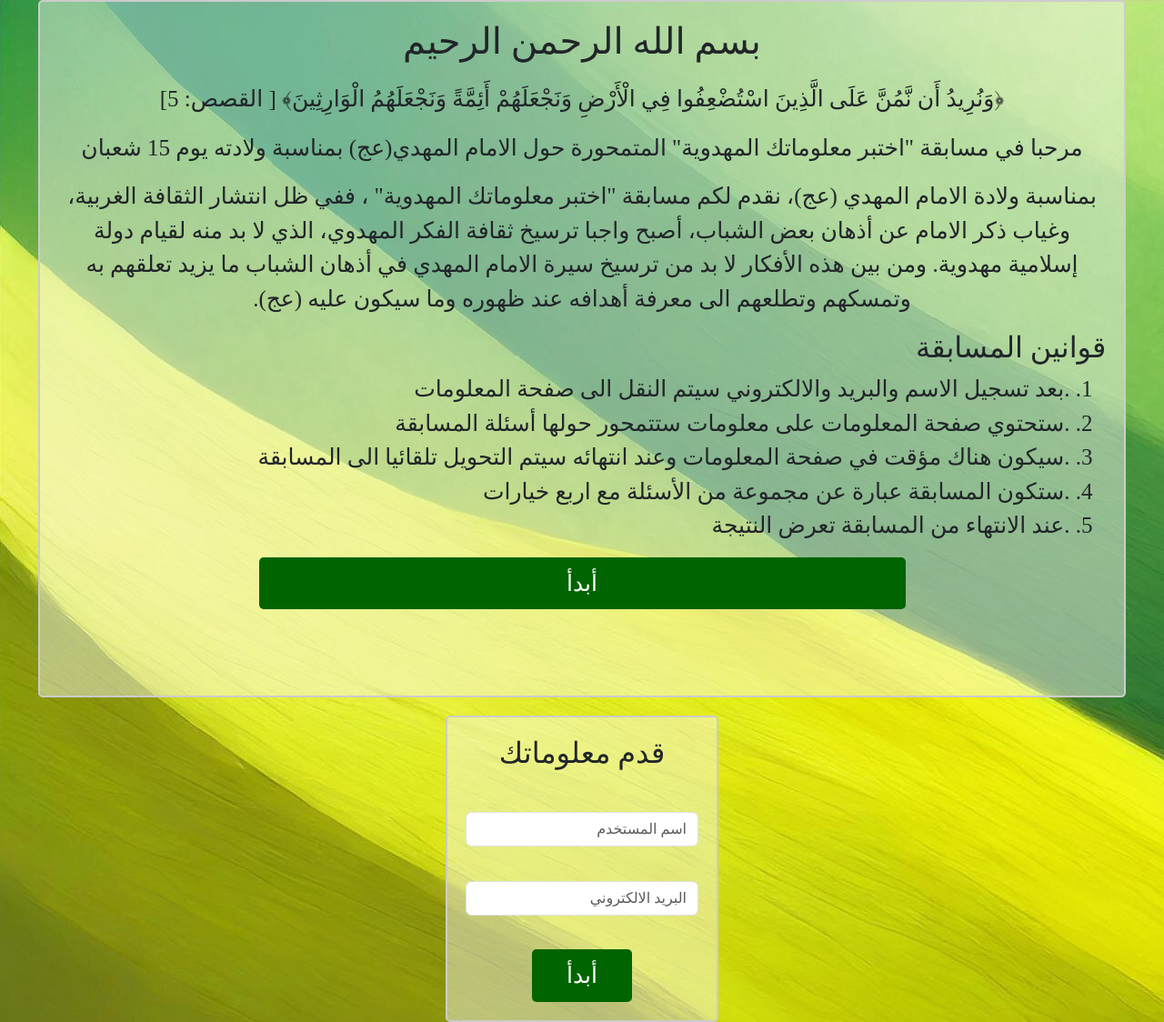
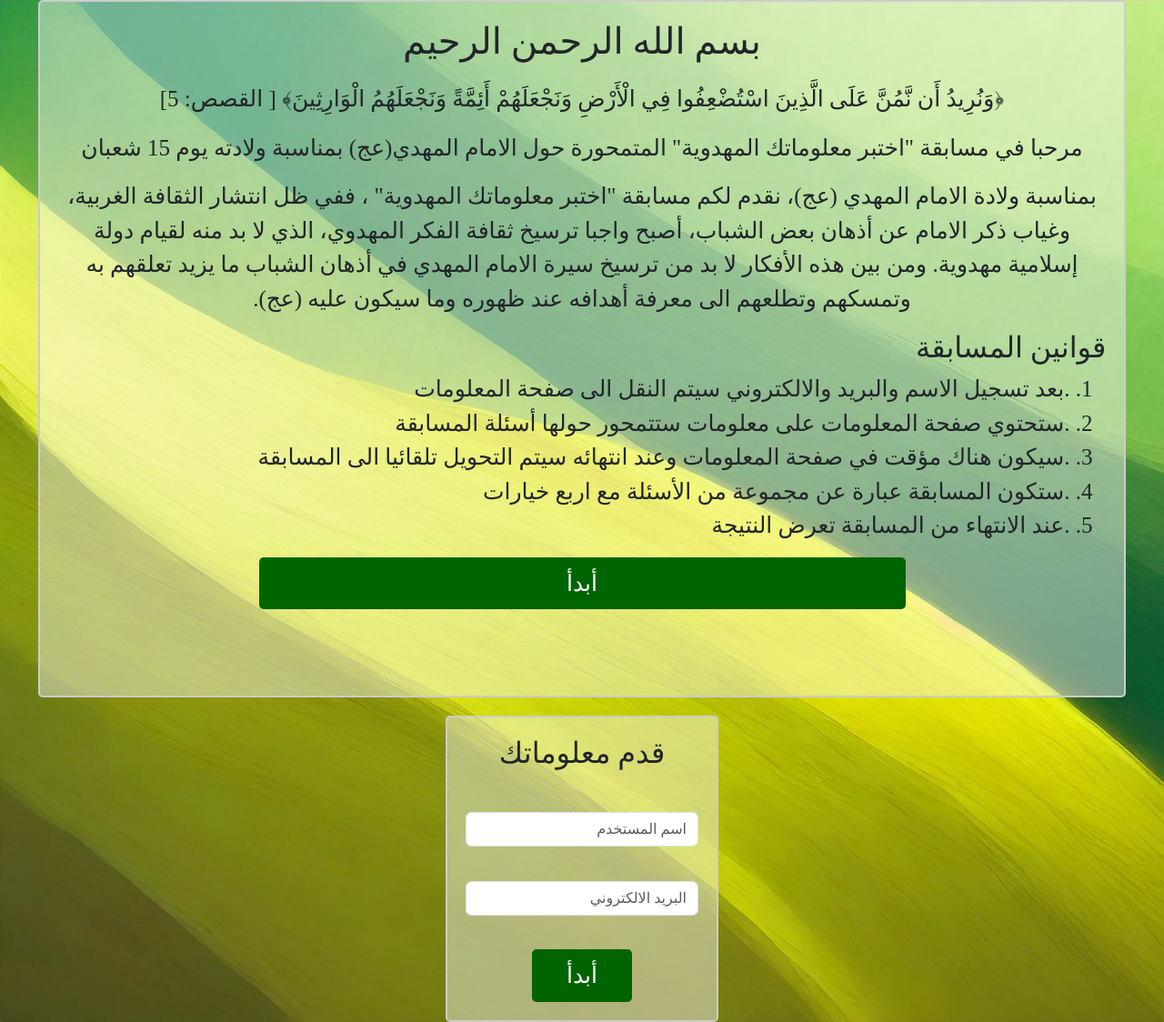
Before and after one commit to MohamadJouni6/imam-mahdi-challenge, a Flask app: page / in a window 1280 px wide. Shown: the whole page at 91% size. Run offline with Flask 2, Linux system fonts and the light colour scheme; some web fonts are replaced.

```diff
--- a/static/css/style.css
+++ b/static/css/style.css
@@ -3,7 +3,8 @@
 body {
     font-family: 'Amiri', serif;
     background-image: url(/static/img/backg2.jpg);
-    background-repeat: no-repeat;
+    background-size: cover;
+    background-repeat: repeat-y;
 }
 .text {
     text-align: center;
```
